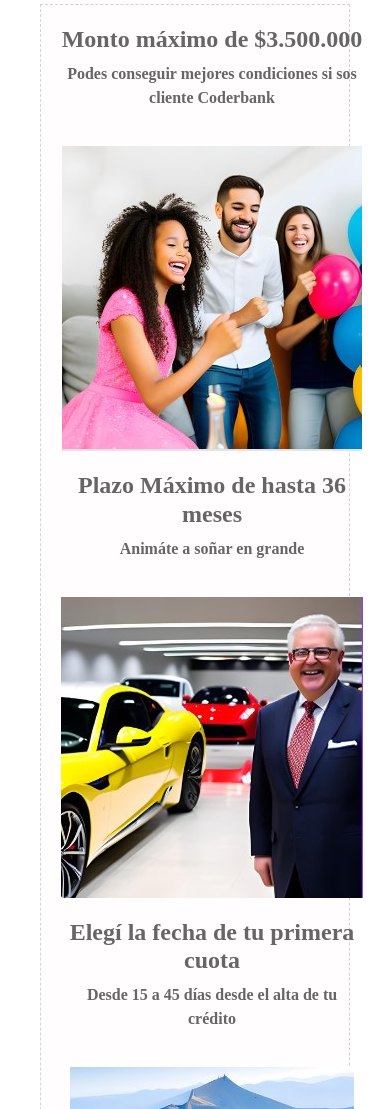
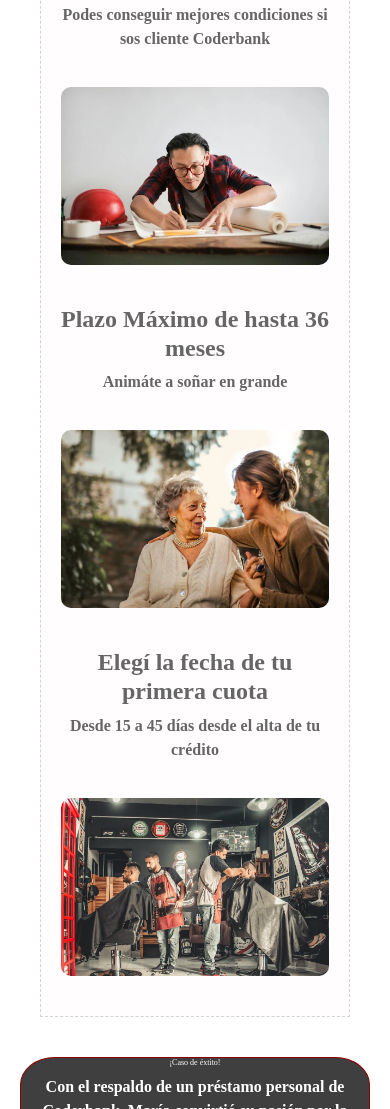
Before and after one commit to alanmayo94/proyecto_coder, a website: page pages/prestamopersonal.html in a window 390 px wide. Shown: the part 891-2000 px from the top of the page. Drawn offline with Linux system fonts and the light colour scheme.

Commit message:
ajuste imagenes + faq

```diff
--- a/css/styles.css
+++ b/css/styles.css
@@ -63,11 +63,7 @@ footer .logo-redes-container img:last-child {
 
 body {
   font-size: 16px;
-<<<<<<< HEAD
-  font-family: "Times New Roman", Times;
-=======
   font-family: 'Courier New', Courier, monospace;
->>>>>>> feature/entregafinal
   font-weight: bold;
   color: black;
   background-color: rgb(252, 248, 248);
@@ -856,3 +852,16 @@ h1 {
       margin: 0 auto;
   }
 }
+
+/* Estilo para el carrusel */
+.carrusel {
+  display: flex;
+  overflow-x: auto;
+  scroll-snap-type: x mandatory;
+}
+
+/* Estilo para las imágenes del carrusel */
+.fotocarrusel {
+  flex: 0 0 auto;
+  width: 18%;
+}
--- a/css/stylesheet.css
+++ b/css/stylesheet.css
@@ -221,6 +221,7 @@ align-items: center;
 
 #listarequisitos{
     list-style: none;
+    color:#555
 }
 
 .pregunta-faq{
@@ -236,7 +237,7 @@ display:none;
 
 }
 
-.pregunta-faq:active + .rta-faq {
+.pregunta-faq:hover + .rta-faq {
     display: block;
 }
 
@@ -742,3 +743,162 @@ footer {
       font-size: 15px;
     }
   }
+
+  /* Estilos para las secciones de preguntas frecuentes */
+.gridfaqpp, .gridfaqpf {
+    display: grid;
+    grid-template-columns: repeat(auto-fill, minmax(300px, 1fr));
+    gap: 20px;
+  }
+
+  .griditemfaqpp, .griditempf {
+    background-color: #fff;
+    padding: 20px;
+    border-radius: 8px;
+    box-shadow: 0 4px 8px rgba(0, 0, 0, 0.1);
+    transition: transform 0.3s ease-in-out;
+  }
+
+  .griditemfaqpp:hover, .griditempf:hover {
+    transform: translateY(-5px);
+  }
+
+  .pregunta-faq {
+    color: #555; /* Color del texto de las preguntas */
+  }
+
+  .rta-faq {
+    color: #555; /* Color del texto de las respuestas */
+  }
+
+  /* Estilos para dispositivos móviles */
+@media screen and (max-width: 768px) {
+    .gridfaqpp, .gridfaqpf {
+      grid-template-columns: 1fr;
+    }
+
+    .griditemfaqpp, .griditempf {
+        width: 100%;
+      }
+    }
+    #listarequisitos {
+        display: none;
+      }
+
+      .griditemfaqpp:hover #listarequisitos {
+        display: block;
+      }
+      .grillapp {
+        display: grid;
+        grid-template-areas:
+            "subgrillapp1 subgrillapp2 subgrilla3";
+        grid-template-columns: repeat(3, 1fr);
+        grid-gap: 20px;
+        margin: 40px;
+        padding: 20px;
+        background-color: rgb(255, 253, 253);
+        border: 1px dashed lightgrey;
+    }
+
+    .subgrillapp {
+        font-size: 16px;
+        color: #666;
+        text-align: center;
+    }
+
+    .subgrillapp1 { grid-area: subgrillapp1; }
+    .subgrillapp2 { grid-area: subgrillapp2; }
+    .subgrillapp3 { grid-area: subgrilla3; }
+
+    /* Estilos para tablets */
+    @media screen and (max-width: 768px) {
+        .grillapp {
+            grid-template-areas:
+                "subgrillapp1"
+                "subgrillapp2"
+                "subgrilla3";
+            grid-template-columns: 1fr;
+        }
+    }
+
+    /* Estilos para dispositivos móviles */
+    @media screen and (max-width: 480px) {
+        .grillapp {
+            grid-template-areas:
+                "subgrillapp1"
+                "subgrillapp2"
+                "subgrilla3";
+            grid-template-columns: 1fr;
+        }
+    }
+
+    /* ... Otros estilos ... */
+
+.grillapp {
+    display: grid;
+    grid-template-areas:
+        "subgrillapp1 subgrillapp2 subgrilla3";
+    grid-template-columns: repeat(3, 1fr);
+    grid-gap: 20px;
+    margin: 40px;
+    padding: 20px;
+    background-color: rgb(255, 253, 253);
+    border: 1px dashed lightgrey;
+}
+
+.subgrillapp {
+    font-size: 16px;
+    color: #666;
+    text-align: center;
+}
+
+.subgrillapp1 { grid-area: subgrillapp1; }
+.subgrillapp2 { grid-area: subgrillapp2; }
+.subgrillapp3 { grid-area: subgrilla3; }
+
+/* Estilos para tablets */
+@media screen and (max-width: 768px) {
+    .grillapp {
+        grid-template-areas:
+            "subgrillapp1"
+            "subgrillapp2"
+            "subgrilla3";
+        grid-template-columns: 1fr;
+    }
+}
+
+/* Estilos para dispositivos móviles */
+@media screen and (max-width: 480px) {
+    .grillapp {
+        grid-template-areas:
+            "subgrillapp1"
+            "subgrillapp2"
+            "subgrilla3";
+        grid-template-columns: 1fr;
+    }
+}
+
+/* Otros estilos... */
+/* ... Otros estilos ... */
+
+.subgrillapp {
+    font-size: 16px;
+    color: #666;
+    text-align: center;
+    max-width: 100%; /* Ajusta el tamaño máximo del contenedor */
+    margin: 0 auto; /* Centra el contenido en el contenedor */
+}
+
+.imggrillapp {
+    max-width: 100%; /* Hace que la imagen sea completamente responsiva */
+    height: auto; /* Evita que la imagen se estire */
+    border-radius: 10px; /* Añade bordes redondeados si es necesario */
+}
+
+/* ... Otros estilos ... */
+.imggrillapp {
+    max-width: 100%;
+    max-height: 200px; /* Establece el tamaño máximo de altura según tus necesidades */
+    height: auto;
+    border-radius: 10px;
+}
--- a/pages/prestamopersonal.html
+++ b/pages/prestamopersonal.html
@@ -63,23 +63,23 @@
                 representan la confianza en tu potencial y el apoyo para convertir tus deseos en realidad. Empodérate
                 con un préstamo personal de Coderbank y comienza a construir el futuro que mereces.
             </p>
-            <img src="../assets/familia-playa.jpg" alt="familia-playa" class="imagenintroprod">
+            <img src="../assets/emprende.jpeg" alt="familia-playa" class="imagenintroprod">
         </section>
         <div class="grillapp">
             <section class="subgrillapp">
                 <h2 class="titulogrillapp">Monto máximo de $3.500.000</h2>
                 <p class="parrafogrillapp">Podes conseguir mejores condiciones si sos cliente Coderbank</p>
-                <img src="../assets/cumple152.jpg" alt="foto-cumpleaños3" class="imggrillapp">
+                <img src="../assets/dibujo.jpeg" alt="foto-cumpleaños3" class="imggrillapp">
             </section>
             <section class="subgrillapp">
                 <h2 class="titulogrillapp">Plazo Máximo de hasta 36 meses</h2>
                 <p class="parrafogrillapp">Animáte a soñar en grande</p>
-                <img src="../assets/autos.jpg" alt="autos" class="imggrillapp">
+                <img src="../assets/madre.jpeg" alt="autos" class="imggrillapp">
             </section>
             <section class="subgrillapp">
                 <h2 class="titulogrillapp">Elegí la fecha de tu primera cuota</h2>
                 <p class="parrafogrillapp">Desde 15 a 45 días desde el alta de tu crédito</p>
-                <img src="../assets/familia-montaña.jpg" alt="foto-montaña" class="imggrillapp">
+                <img src="../assets/peluqueria.jpeg" alt="foto-montaña" class="imggrillapp">
             </section>
         </div>
         <section class="caso">
```
Also changed, not shown: index.html (+7 -7 lines), pages/plazofijo.html (+4 -4 lines), assets/caja.jpeg (added), assets/dibujo.jpeg (added), assets/emprende.jpeg (added), assets/madre.jpeg (added), assets/peluqueria.jpeg (added), assets/piensa.jpeg (added), assets/playapareja.jpeg (added), assets/regalo.jpeg (added), assets/soplan.jpeg (added), assets/tel.jpeg (added), assets/vintage.jpeg (added), assets/vision.jpeg (added).
